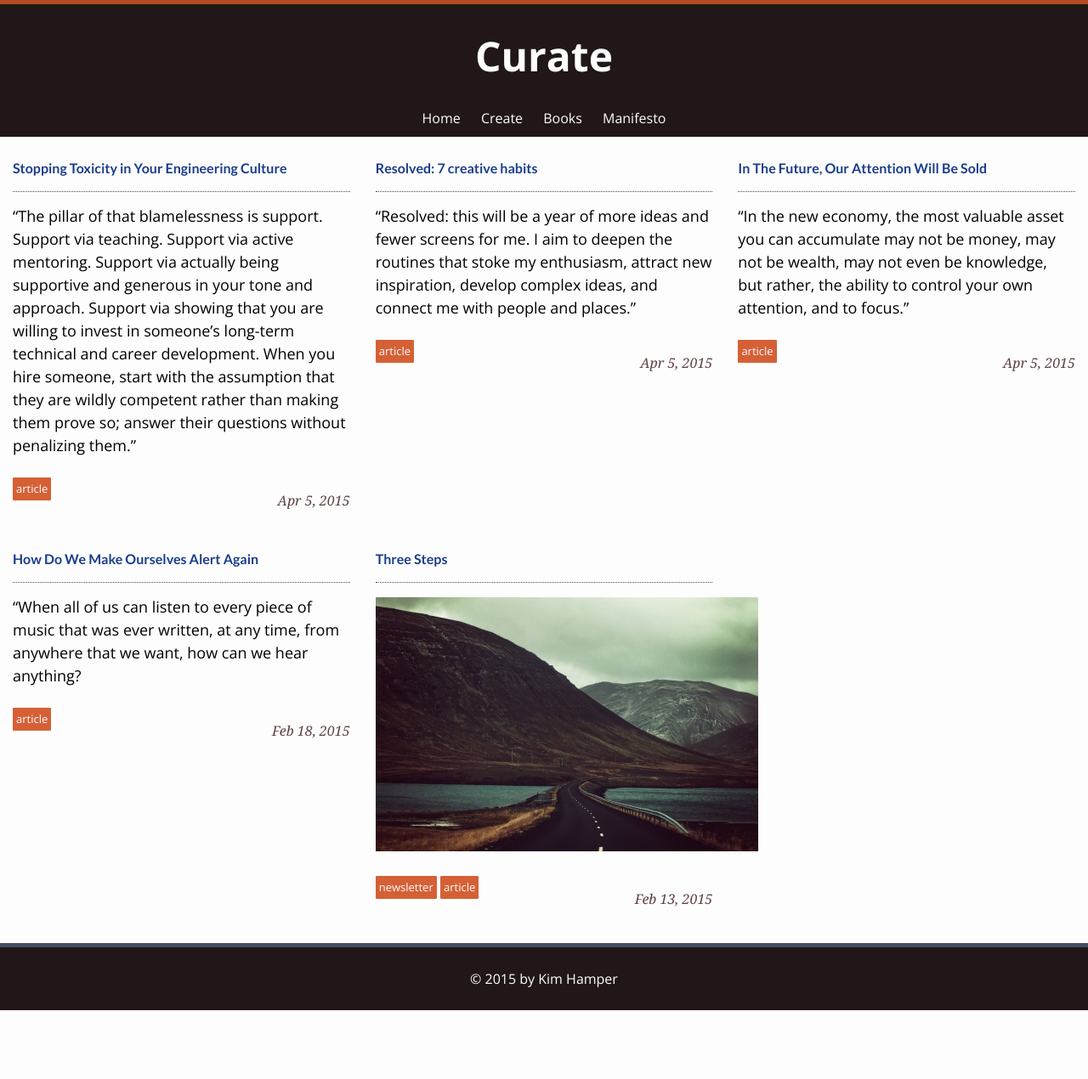
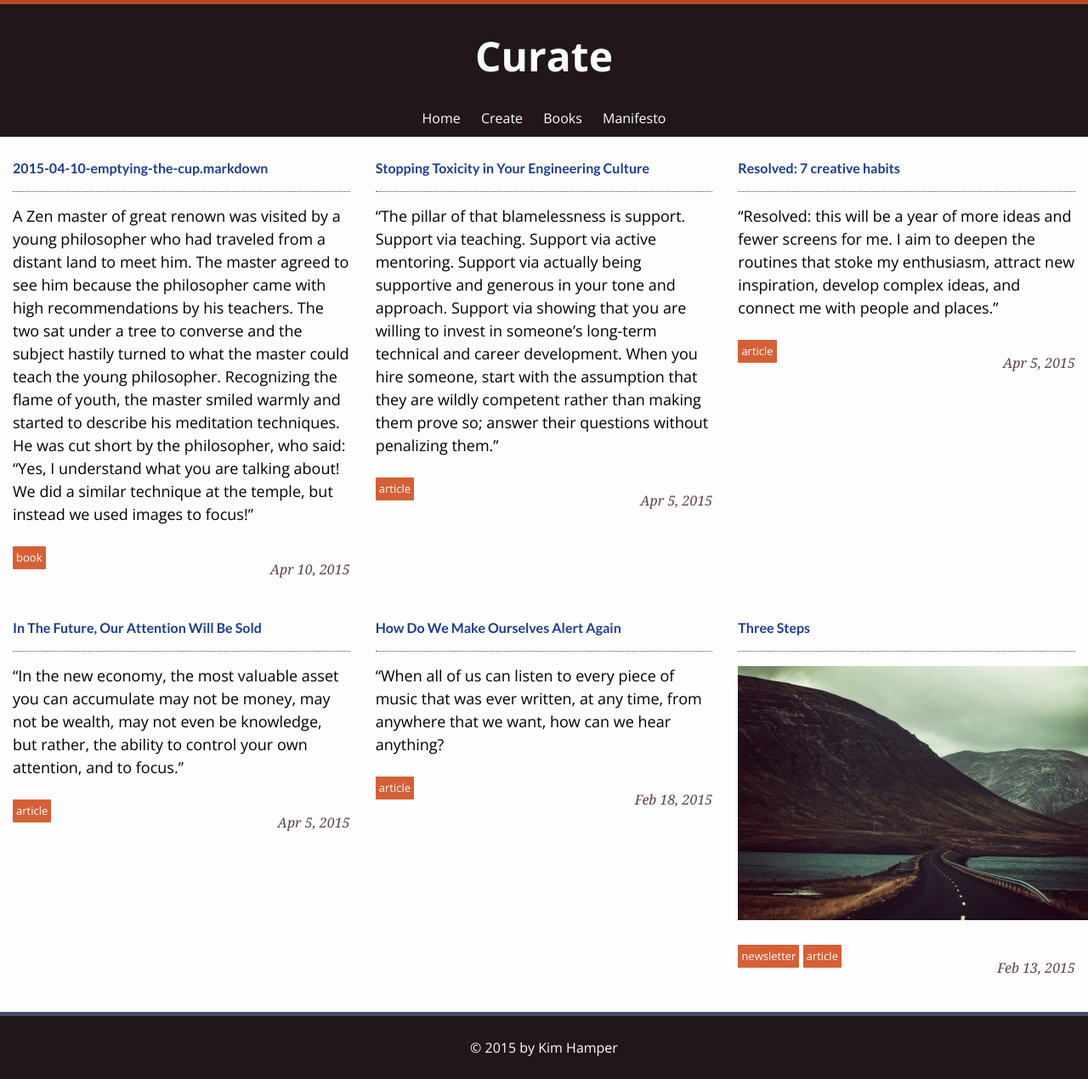
Before and after one commit to kalongthewires/curate, a Jekyll site: the page built from index.html, in a window 1280 px wide. Shown: the whole page at 85% size. Built offline with Jekyll 4.4.1, drawn with Linux system fonts in a browser that asks for light colours; nearby versions of some CDN libraries; the list of posts is cut into pages by our own code; before the commit the page ends 1189 px from its top, so only the background shows below that.

Commit message:
Updated 2015-04-10-emptying-the-cup.md

```diff
--- a/_posts/2015-04-10-emptying-the-cup.md
+++ b/_posts/2015-04-10-emptying-the-cup.md
@@ -1,5 +1,12 @@
 ---
 published: true
+title: "2015-04-10-emptying-the-cup.markdown"
+layout: post
+categories:
+  - curate
+date: "2015-04-10"
+tags:
+  - book
 ---
 
 > A Zen master of great renown was visited by a young philosopher who had traveled from a distant land to meet him. The master agreed to see him because the philosopher came with high recommendations by his teachers. The two sat under a tree to converse and the subject hastily turned to what the master could teach the young philosopher. Recognizing the flame of youth, the master smiled warmly and started to describe his meditation techniques. He was cut short by the philosopher, who said: “Yes, I understand what you are talking about! We did a similar technique at the temple, but instead we used images to focus!”
```
